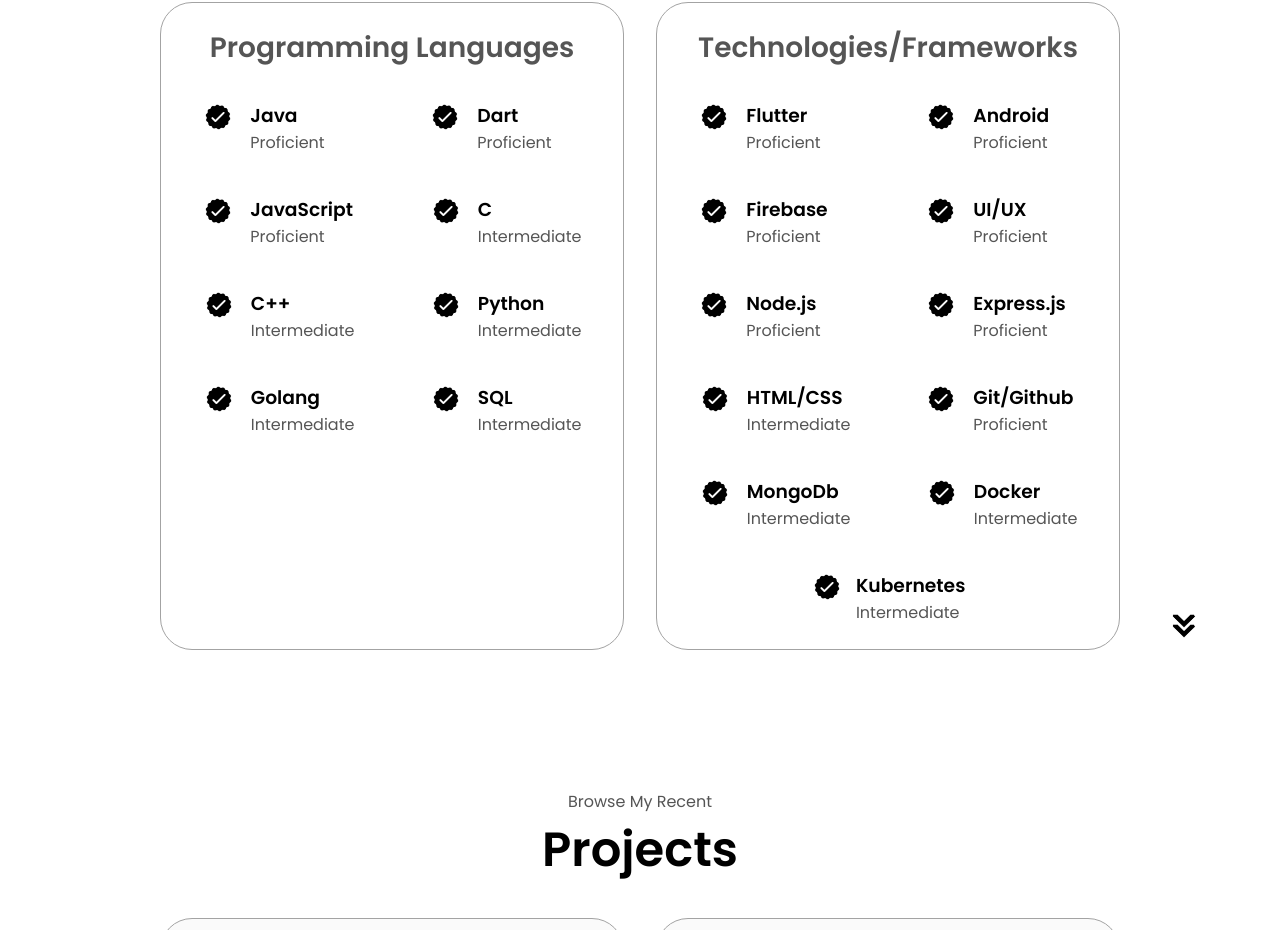
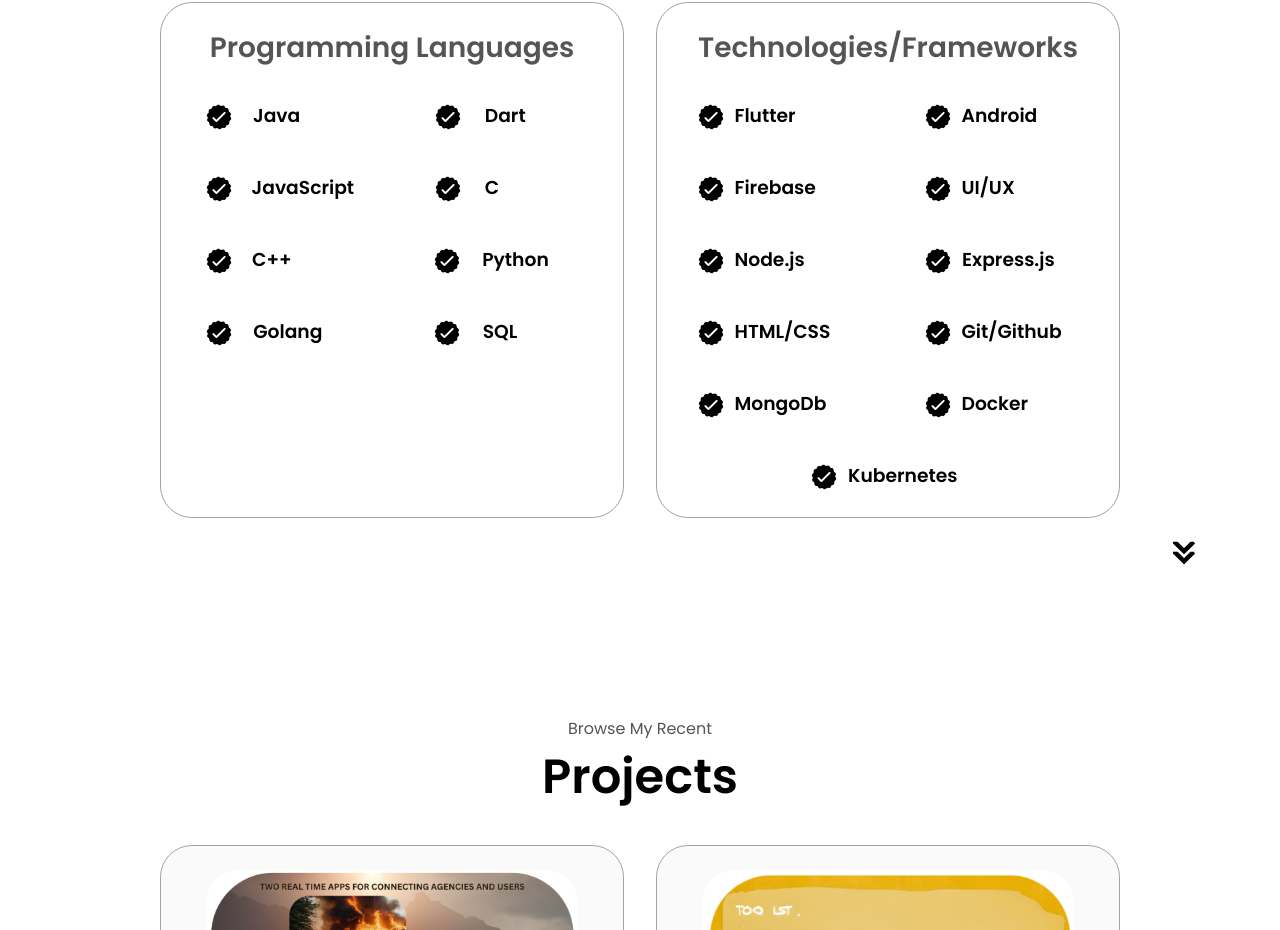
Before and after one commit to Pruthviraj17/my_portfolio, a plain HTML site: page index.html in a window 1280 px wide. Shown: the part 1873-2803 px from the top of the page. Drawn offline with Linux system fonts and the light colour scheme.

```diff
--- a/index.html
+++ b/index.html
@@ -137,8 +137,7 @@
                   class="icon"
                 />
                 <div>
-                  <h3>Java</h3>
-                  <p>Proficient&nbsp;&nbsp;&nbsp;&nbsp;&nbsp;&nbsp;&nbsp;</p>
+                  <h3>Java&nbsp;&nbsp;&nbsp;&nbsp;&nbsp;&nbsp;&nbsp;&nbsp;&nbsp;&nbsp;&nbsp;&nbsp;</h3>
                 </div>
               </article>
               <article>
@@ -148,8 +147,7 @@
                   class="icon"
                 />
                 <div>
-                  <h3>Dart</h3>
-                  <p>Proficient&nbsp;&nbsp;&nbsp;&nbsp;&nbsp;&nbsp;&nbsp;</p>
+                  <h3>Dart&nbsp;&nbsp;&nbsp;&nbsp;&nbsp;&nbsp;&nbsp;&nbsp;&nbsp;&nbsp;&nbsp;&nbsp;</h3>
                 </div>
               </article>
               <article>
@@ -160,7 +158,6 @@
                 />
                 <div>
                   <h3>JavaScript</h3>
-                  <p>Proficient&nbsp;&nbsp;&nbsp;&nbsp;&nbsp;&nbsp;&nbsp;</p>
                 </div>
               </article>
               <article>
@@ -170,8 +167,7 @@
                   class="icon"
                 />
                 <div>
-                  <h3>C</h3>
-                  <p>Intermediate</p>
+                  <h3>C&nbsp;&nbsp;&nbsp;&nbsp;&nbsp;&nbsp;&nbsp;&nbsp;&nbsp;&nbsp;&nbsp;&nbsp;&nbsp;&nbsp;&nbsp;&nbsp;&nbsp;&nbsp;</h3>
                 </div>
               </article>
               <article>
@@ -181,8 +177,7 @@
                   class="icon"
                 />
                 <div>
-                  <h3>C++</h3>
-                  <p>Intermediate</p>
+                  <h3>C++&nbsp;&nbsp;&nbsp;&nbsp;&nbsp;&nbsp;&nbsp;&nbsp;&nbsp;&nbsp;&nbsp;&nbsp;&nbsp;&nbsp;</h3>
                 </div>
               </article>
               <article>
@@ -192,8 +187,7 @@
                   class="icon"
                 />
                 <div>
-                  <h3>Python</h3>
-                  <p>Intermediate</p>
+                  <h3>Python&nbsp;&nbsp;&nbsp;&nbsp;&nbsp;&nbsp;&nbsp;</h3>
                 </div>
               </article>
               <article>
@@ -203,8 +197,7 @@
                   class="icon"
                 />
                 <div>
-                  <h3>Golang</h3>
-                  <p>Intermediate</p>
+                  <h3>Golang&nbsp;&nbsp;&nbsp;&nbsp;&nbsp;&nbsp;&nbsp;</h3>
                 </div>
               </article>
               <article>
@@ -214,8 +207,7 @@
                   class="icon"
                 />
                 <div>
-                  <h3>SQL</h3>
-                  <p>Intermediate</p>
+                  <h3>SQL&nbsp;&nbsp;&nbsp;&nbsp;&nbsp;&nbsp;&nbsp;&nbsp;&nbsp;&nbsp;&nbsp;&nbsp;&nbsp;&nbsp;</h3>
                 </div>
               </article>
             </div>
@@ -230,8 +222,7 @@
                   class="icon"
                 />
                 <div>
-                  <h3>Flutter</h3>
-                  <p>Proficient&nbsp;&nbsp;&nbsp;&nbsp;&nbsp;&nbsp;&nbsp;</p>
+                  <h3>Flutter&nbsp;&nbsp;&nbsp;&nbsp;&nbsp;&nbsp;&nbsp;&nbsp;&nbsp;&nbsp;&nbsp;&nbsp;&nbsp;&nbsp;&nbsp;</h3>
                 </div>
               </article>
               <article>
@@ -241,8 +232,7 @@
                   class="icon"
                 />
                 <div>
-                  <h3>Android</h3>
-                  <p>Proficient&nbsp;&nbsp;&nbsp;&nbsp;&nbsp;&nbsp;&nbsp;</p>
+                  <h3>Android&nbsp;&nbsp;&nbsp;&nbsp;&nbsp;&nbsp;&nbsp;&nbsp;&nbsp;&nbsp;</h3>
                 </div>
               </article>
               <article>
@@ -252,8 +242,7 @@
                   class="icon"
                 />
                 <div>
-                  <h3>Firebase</h3>
-                  <p>Proficient&nbsp;&nbsp;&nbsp;&nbsp;&nbsp;&nbsp;&nbsp;</p>
+                  <h3>Firebase&nbsp;&nbsp;&nbsp;&nbsp;&nbsp;&nbsp;&nbsp;&nbsp;&nbsp;&nbsp;</h3>
                 </div>
               </article>
               <article>
@@ -263,8 +252,7 @@
                   class="icon"
                 />
                 <div>
-                  <h3>UI/UX</h3>
-                  <p>Proficient&nbsp;&nbsp;&nbsp;&nbsp;&nbsp;&nbsp;&nbsp;</p>
+                  <h3>UI/UX&nbsp;&nbsp;&nbsp;&nbsp;&nbsp;&nbsp;&nbsp;&nbsp;&nbsp;&nbsp;&nbsp;&nbsp;&nbsp;&nbsp;&nbsp;</h3>
                 </div>
               </article>
               <article>
@@ -274,8 +262,7 @@
                   class="icon"
                 />
                 <div>
-                  <h3>Node.js</h3>
-                  <p>Proficient&nbsp;&nbsp;&nbsp;&nbsp;&nbsp;&nbsp;&nbsp;</p>
+                  <h3>Node.js&nbsp;&nbsp;&nbsp;&nbsp;&nbsp;&nbsp;&nbsp;&nbsp;&nbsp;&nbsp;&nbsp;&nbsp;&nbsp;</h3>
                 </div>
               </article>
               <article>
@@ -285,8 +272,7 @@
                   class="icon"
                 />
                 <div>
-                  <h3>Express.js</h3>
-                  <p>Proficient&nbsp;&nbsp;&nbsp;&nbsp;&nbsp;&nbsp;&nbsp;</p>
+                  <h3>Express.js&nbsp;&nbsp;&nbsp;&nbsp;&nbsp;&nbsp;</h3>
                 </div>
               </article>
               <article>
@@ -296,8 +282,7 @@
                   class="icon"
                 />
                 <div>
-                  <h3>HTML/CSS</h3>
-                  <p>Intermediate</p>
+                  <h3>HTML/CSS&nbsp;&nbsp;&nbsp;&nbsp;&nbsp;&nbsp;&nbsp;</h3>
                 </div>
               </article>
               <article>
@@ -307,8 +292,7 @@
                   class="icon"
                 />
                 <div>
-                  <h3>Git/Github</h3>
-                  <p>Proficient&nbsp;&nbsp;&nbsp;&nbsp;&nbsp;&nbsp;&nbsp;</p>
+                  <h3>Git/Github&nbsp;&nbsp;&nbsp;&nbsp;&nbsp;</h3>
                 </div>
               </article>
               <article>
@@ -318,8 +302,7 @@
                   class="icon"
                 />
                 <div>
-                  <h3>MongoDb</h3>
-                  <p>Intermediate</p>
+                  <h3>MongoDb&nbsp;&nbsp;&nbsp;&nbsp;&nbsp;&nbsp;&nbsp;&nbsp;</h3>
                 </div>
               </article>
               <article>
@@ -329,8 +312,7 @@
                   class="icon"
                 />
                 <div>
-                  <h3>Docker</h3>
-                  <p>Intermediate</p>
+                  <h3>Docker&nbsp;&nbsp;&nbsp;&nbsp;&nbsp;&nbsp;&nbsp;&nbsp;&nbsp;&nbsp;&nbsp;&nbsp;</h3>
                 </div>
               </article>
               <article>
@@ -340,8 +322,7 @@
                   class="icon"
                 />
                 <div>
-                  <h3>Kubernetes</h3>
-                  <p>Intermediate</p>
+                  <h3>Kubernetes&nbsp;&nbsp;&nbsp;&nbsp;&nbsp;&nbsp;&nbsp;&nbsp;&nbsp;&nbsp;</h3>
                 </div>
               </article>
             </div>
--- a/style.css
+++ b/style.css
@@ -335,7 +335,7 @@
 
 .article-container {
   display: flex;
-  text-align: initial;
+  text-align: start;
   flex-wrap: wrap;
   flex-direction: row;
   gap: 2.5rem;
```
